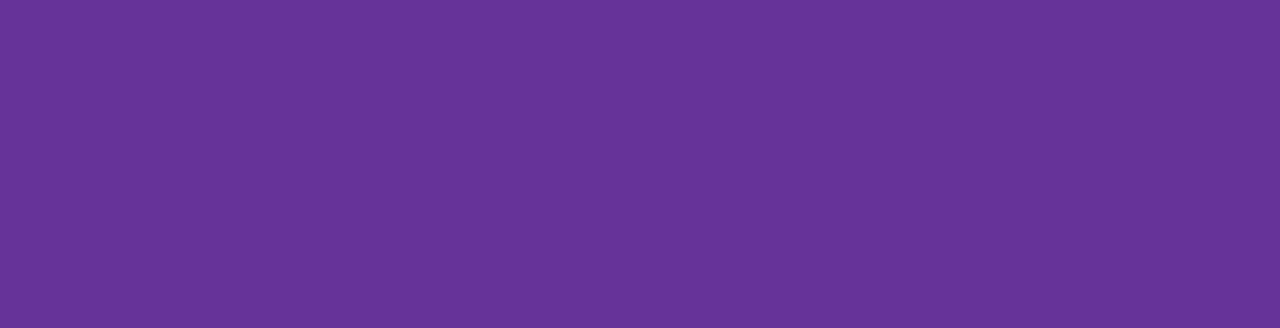
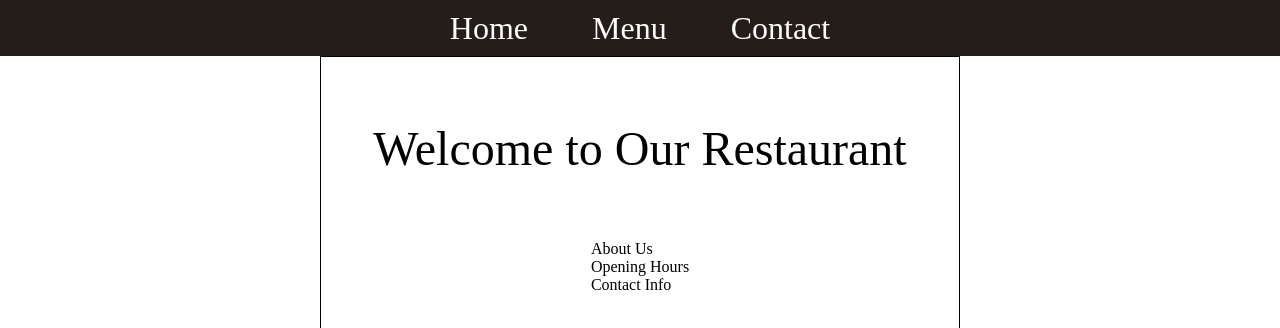
Before and after one commit to hk456/restaurant-page, a website built with webpack: page src/template.html in a window 1280 px wide. Shown: the top 328 px of the page. Built offline with nearby package versions, Linux system fonts and the light colour scheme.

Commit message:
made some questionable style changes

```diff
--- a/src/index.js
+++ b/src/index.js
@@ -7,7 +7,9 @@ import loadContact from './contact.js';
 const mainContent = document.getElementById('content');
 const homeTab = document.querySelector('.home');
 const menuTab = document.querySelector('.menu');
-const aboutTab = document.querySelector('.about');
+const contactTab = document.querySelector('.contact');
+
+mainContent.replaceChildren(loadHome());
 
 homeTab.addEventListener('click', () => {
     mainContent.replaceChildren(loadHome());
@@ -17,6 +19,6 @@ menuTab.addEventListener('click', () => {
     mainContent.replaceChildren(loadMenu());
 });
 
-aboutTab.addEventListener('click', () => {
+contactTab.addEventListener('click', () => {
     mainContent.replaceChildren(loadContact());
 });
--- a/src/styles.css
+++ b/src/styles.css
@@ -1,4 +1,45 @@
 /* styles.css */
-body {
-    background-color: rebeccapurple;
+* {
+    padding: 0px;
+    margin: 0px;
+    box-sizing: border-box;
 }
+
+header > nav {
+    display: flex;
+    flex-direction: row;
+    justify-content: center;
+    align-items: center;
+    gap: 4rem;
+    font-size: 2rem;
+    background-color: #251d19;
+    height: 7vh;
+    color: white;
+}
+
+header > nav > div {
+    cursor: pointer;
+}
+
+#content {
+    height: 100vh;
+    display: flex;
+    justify-content: center;
+}
+
+.container {
+    display: flex;
+    flex-direction: column;
+    padding-top: 4rem;
+    gap: 4rem;
+    align-items: center;
+    height: 100vh;
+    width: 50vw;
+    border: 1px solid black;
+}
+
+#home > .heading {
+    font-size: 3rem;
+    text-align: center;
+    width: 100%;
+}
--- a/src/template.html
+++ b/src/template.html
@@ -8,9 +8,9 @@
 <body>
   <header>
     <nav>
-      <div class="home"></div>
-      <div class="menu"></div>
-      <div class="about"></div>
+      <div class="home">Home</div>
+      <div class="menu">Menu</div>
+      <div class="contact">Contact</div>
     </nav>
   </header>
   <div id="content"></div>
```
